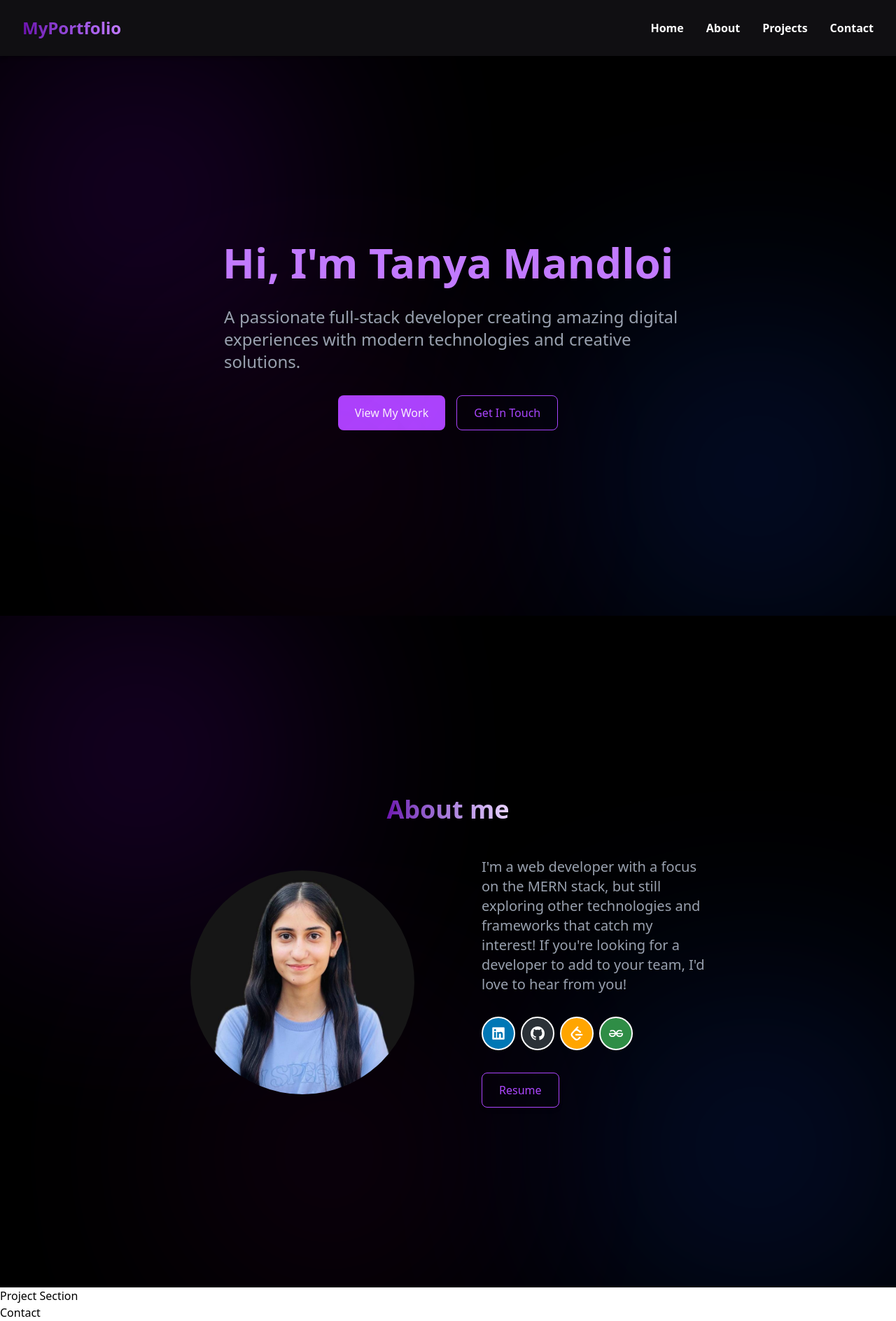
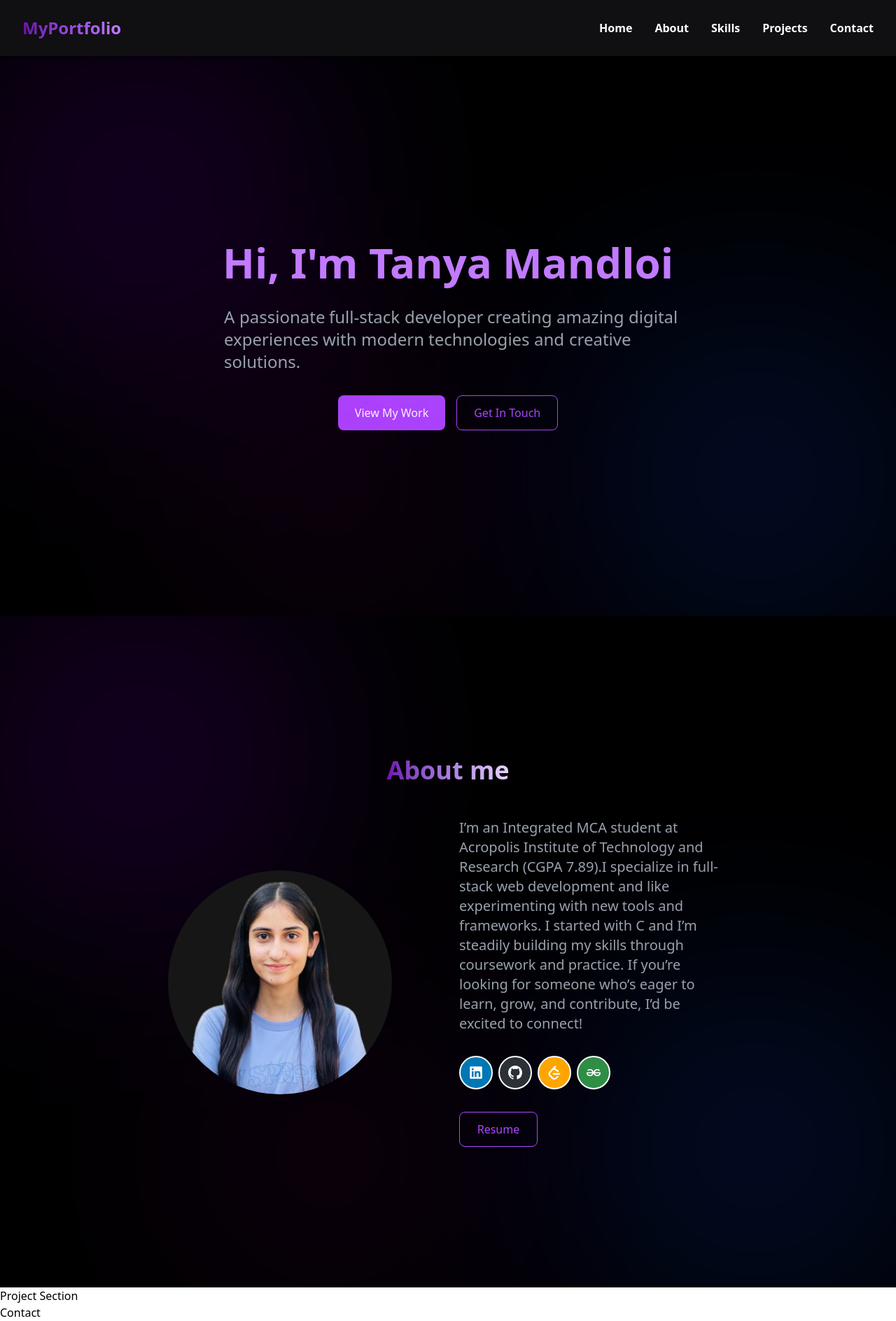
Before and after one commit to TanyaMandloi05/MyPortfolio, a Next.js app: page / in a window 1280 px wide. Shown: the whole page at 70% size. Built offline with nearby package versions, Linux system fonts and the light colour scheme.

Commit message:
make about section responsive

```diff
--- a/src/app/components/About.jsx
+++ b/src/app/components/About.jsx
@@ -7,14 +7,14 @@ import { SiGeeksforgeeks } from "react-icons/si";
 
 const About = () => {
   return (
-    <section className="bg-black relative py-20 overflow-hidden">
+    <section className="bg-black relative py-20 overflow-hidden" id="about">
       <div className="absolute inset-0 overflow-hidden">
         <div className="absolute top-0 left-0 w-[400px] h-[400px] bg-purple-700 rounded-full blur-[150px] opacity-30"></div>
         <div className="absolute bottom-0 right-0 w-[400px] h-[400px] bg-blue-700 rounded-full blur-[150px] opacity-30"></div>
         <div className="absolute bottom-10 left-1/4 w-[300px] h-[300px] bg-fuchsia-700 rounded-full blur-[150px] opacity-20"></div>
       </div>
 
-      <div className="flex flex-col items-center justify-center gap-12 relative z-10 min-h-screen">
+      <div className="flex flex-col items-center justify-center gap-12 relative  min-h-screen">
         <motion.h1
           initial={{ opacity: 0, y: 100 }}
           whileInView={{ opacity: 1, y: 0 }}
@@ -24,7 +24,7 @@ const About = () => {
           About me
         </motion.h1>
 
-        <div className="flex flex-col sm:flex-row justify-center items-center gap-12 sm:gap-24">
+        <div className="flex flex-col sm:flex-row justify-start justify-center items-center gap-12 sm:gap-24">
           <motion.img
             initial={{ opacity: 0, x: -150 }}
             whileInView={{ opacity: 1, x: 0 }}
@@ -38,31 +38,42 @@ const About = () => {
             initial={{ opacity: 0, x: 150 }}
             whileInView={{ opacity: 1, x: 0 }}
             transition={{ duration: 0.8, ease: "easeOut" }}
-            className="flex flex-col items-center sm:items-start"
+            className="flex flex-col sm:items-start"
           >
-            <p className="w-80 text-gray-400 text-xl">
-              I'm a web developer with a focus on the MERN stack, but still
-              exploring other technologies and frameworks that catch my
-              interest! If you're looking for a developer to add to your team,
-              I'd love to hear from you!
+            <p className="w-96 text-gray-400 text-xl">
+              I’m an Integrated MCA student at Acropolis Institute of Technology and Research (CGPA 7.89).I specialize in full-stack web development and like experimenting with new tools and frameworks. I started with C and I’m steadily building my skills through coursework and practice. If you’re looking for someone who’s eager to learn, grow, and contribute, I’d be excited to connect!
             </p>
-            <div className="mt-8 ">
+
+            <div className="mt-8">
+              <a href="https://www.linkedin.com/in/tanyamandloi/">
                 <button className="text-white text-xl bg-[#0077B5] p-3 rounded-full border-2 border-white hover:shadow-md hover:shadow-[#0077B5] hover:cursor-pointer transition mr-2">
                   <FaLinkedin />
                 </button>
+              </a>
+
+              <a href="https://github.com/TanyaMandloi05">
                 <button className="text-white text-xl bg-[#2b3137] p-3 rounded-full border-2 border-white hover:shadow-sm hover:shadow-white hover:cursor-pointer transition mr-2">
                   <BsGithub />
                 </button>
+              </a>
+
+              <a href="https://leetcode.com/u/TanyaMandloi/">
                 <button className="text-white text-xl bg-[#FFA500] p-3 rounded-full border-2 border-white hover:shadow-md hover:shadow-[#FFA500] hover:cursor-pointer transition mr-2">
                   <SiLeetcode />
                 </button>
+              </a>
+
+              <a href="https://www.geeksforgeeks.org/user/tanyamandfmmo/">
                 <button className="text-white text-xl bg-[#2F8D46] p-3 rounded-full border-2 border-white hover:shadow-md hover:shadow-[#2F8D46] hover:cursor-pointer transition mr-2">
                   <SiGeeksforgeeks />
                 </button>
+              </a>
             </div>
-            <button className="px-2 py-2 sm:px-6 sm:py-3 border border-purple-500 text-purple-500 rounded-lg font-medium hover:bg-purple-500 hover:text-white hover:cursor-pointer transition mt-8 shadow-md hover:shadow-purple-500/50">
+            <a href="https://drive.google.com/file/d/1HRAFD7QKdxDtDoNhJ83qlIQKWMNJRCOG/view?usp=sharing">
+              <button className="px-6 py-3 w-28 sm:px-6 sm:py-3 border border-purple-500 text-purple-500 rounded-lg font-medium hover:bg-purple-500 hover:text-white hover:cursor-pointer transition mt-8 shadow-md hover:shadow-purple-500/50">
                 Resume
               </button>
+            </a>
           </motion.div>
         </div>
       </div>
--- a/src/app/components/Navbar.jsx
+++ b/src/app/components/Navbar.jsx
@@ -19,10 +19,11 @@ const Navbar = () => {
     )}
 
         <ul className="hidden md:flex gap-8 font-semibold text-white ">
-          <li href="#home" className="hover:text-purple-800 hover:tracking-wider cursor-pointer">Home</li>
-          <li href="#about" className="hover:text-purple-800 hover:tracking-wider cursor-pointer">About</li>
-          <li href="#projects"className="hover:text-purple-800 hover:tracking-wider cursor-pointer">Projects</li>
-          <li href="#contact"className="hover:text-purple-800 hover:tracking-wider cursor-pointer">Contact</li>
+          <li  className="hover:text-purple-800 hover:tracking-wider cursor-pointer"><a href="#home">Home</a></li>
+          <li className="hover:text-purple-800 hover:tracking-wider cursor-pointer"><a href="#about">About</a></li>
+          <li className="hover:text-purple-800 hover:tracking-wider cursor-pointer"><a href="#skills">Skills</a></li>
+          <li className="hover:text-purple-800 hover:tracking-wider cursor-pointer"><a href="#project">Projects</a></li>
+          <li className="hover:text-purple-800 hover:tracking-wider cursor-pointer"><a href="#contact">Contact</a></li>
         </ul>
 
         <button
--- a/src/app/globals.css
+++ b/src/app/globals.css
@@ -1,4 +1,4 @@
 @import "tailwindcss";
-html, body {
-  overflow-x: hidden;
+html {
+  scroll-behavior: smooth;
 }
```
Lines whose indentation alone changed are shown as unchanged.
